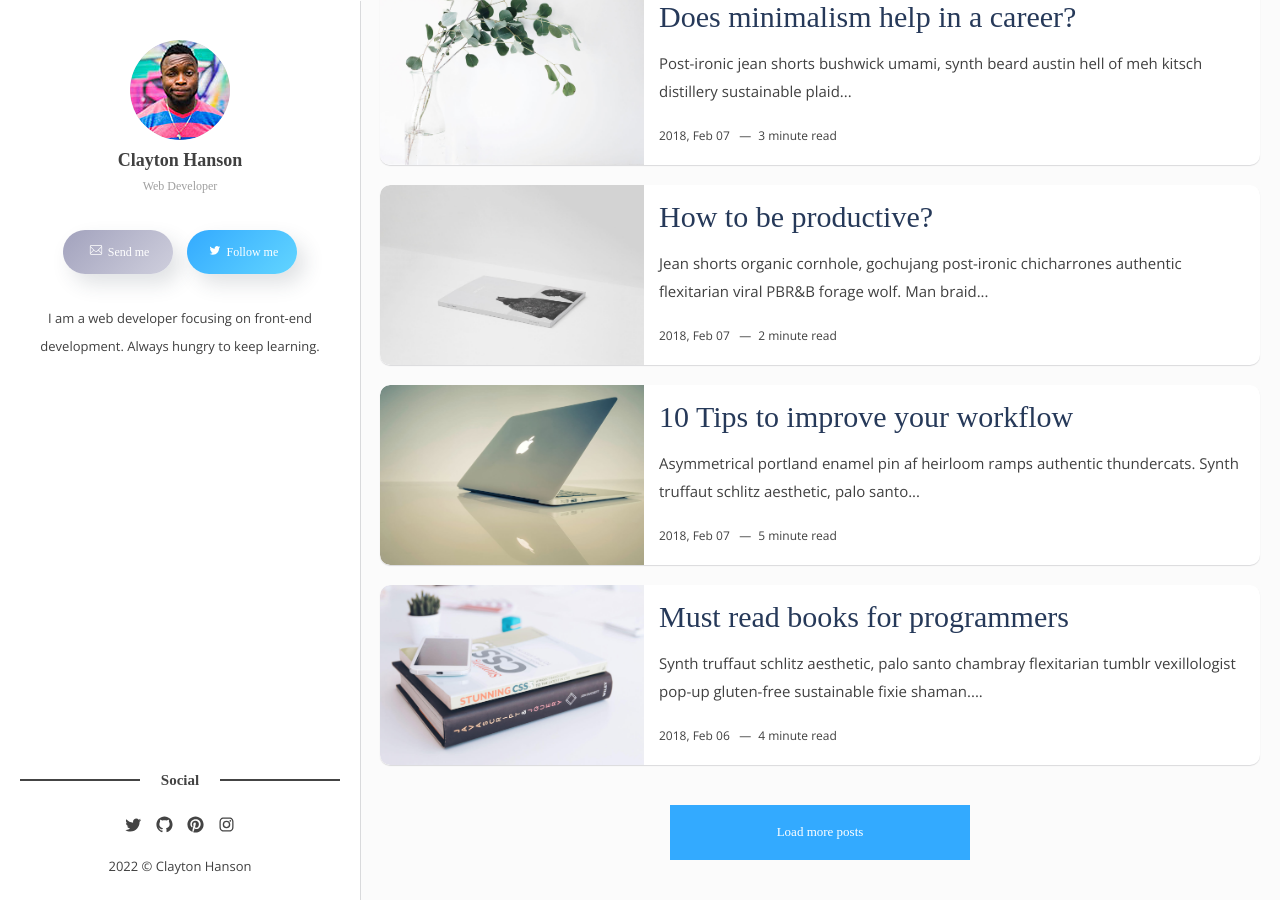
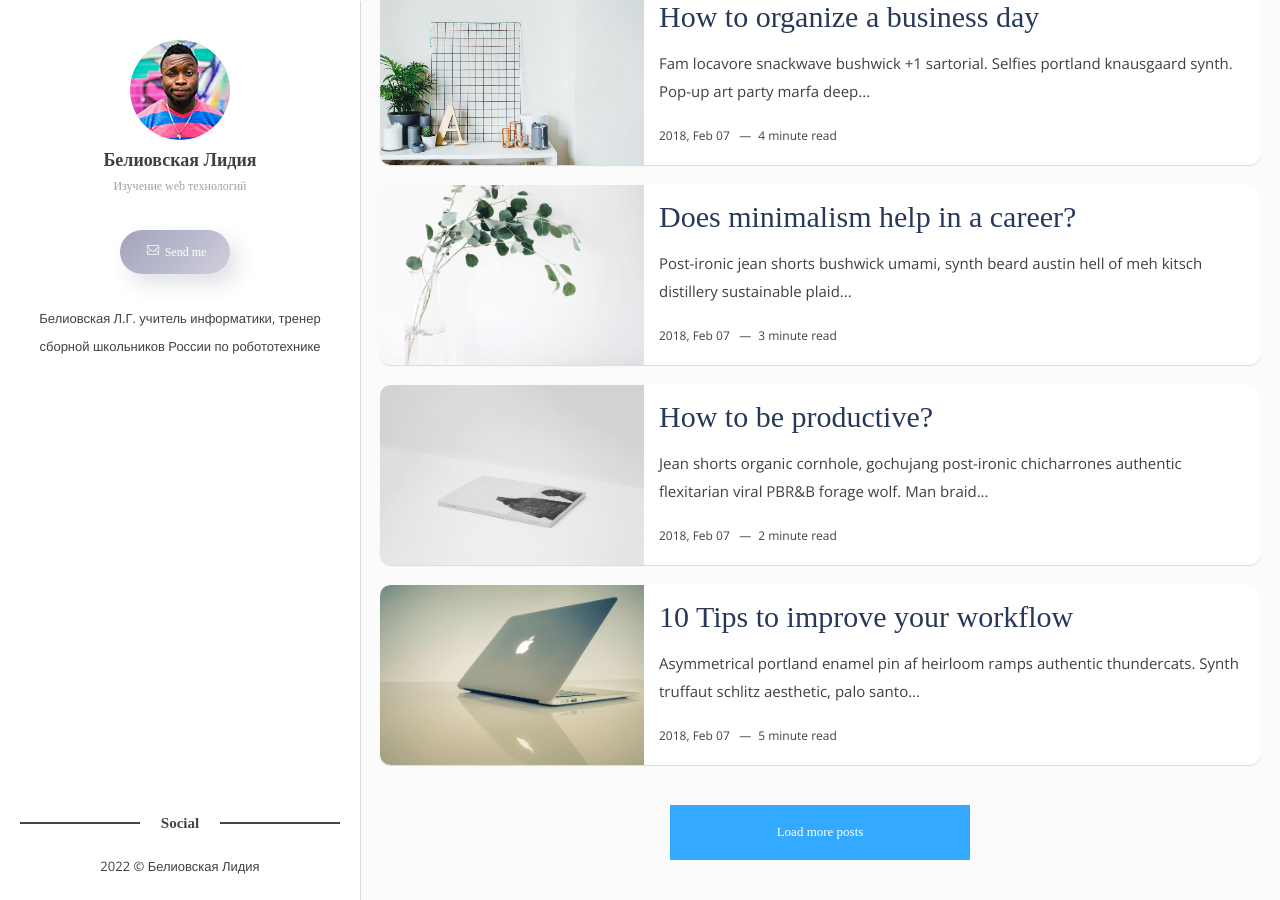
Before and after one commit to Beliolida/beliolida.github.io, a Jekyll site: the page built from index.html, in a window 1280 px wide and 900 px high, scrolled down 694 px. Built offline with Jekyll 4.4.1, drawn with Linux system fonts in a browser that asks for light colours; some web fonts are replaced; the list of posts is cut into pages by our own code; some of the changed text lies outside the part shown.

Commit message:
поменяли левый сайд бар добавили первый пост

```diff
--- a/_config.yml
+++ b/_config.yml
@@ -1,22 +1,22 @@
-title: Welcome to Flexton
+title: Привет! Ветлянка!
 description: Flexton is a responsive and ultra-minimal theme for Jekyll.
 baseurl: "" # the subpath of your site, e.g. /blog
-url: "flexton.netlify.com" # the base hostname & protocol for your site, e.g. http://example.com
+url: "beliolida.github.io" # the base hostname & protocol for your site, e.g. http://example.com
 
 # Author
-author-name:    Clayton Hanson
+author-name:    Белиовская Лидия
 author-image:   1.jpg
-author-job:     Web Developer
+author-job:     Изучение web технологий
 author-email:   your-email@domain.com # Add your email for contant form.
-author-twitter: artemsheludko_ # Add your twitter account
-about-author:   I am a web developer focusing on front-end development. Always hungry to keep learning.
+author-twitter:  # Add your twitter account
+about-author:   Белиовская Л.Г. учитель информатики, тренер сборной школьников России по робототехнике
 
 # Social settings
-social-twitter:   artemsheludko_
+social-twitter:
 social-facebook:
-social-github:    artemsheludko
-social-pinterest: artemsheludko
-social-instagram: artemsheludko_
+social-github:
+social-pinterest:
+social-instagram:
 social-youtube:
 social-vk:
 social-linkedin:
```
Also changed, not shown: _posts/2022-03-10-Mah-first-post.markdown (added, +38 -0 lines).
